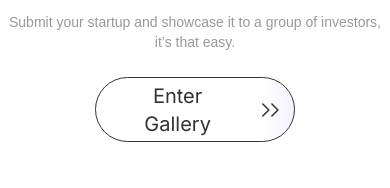
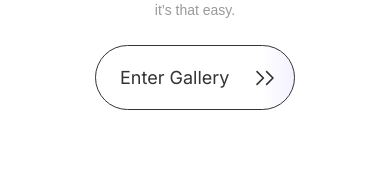
Before and after one commit to Probably-xyz/gallery, a Next.js app: page / in a window 390 px wide. Shown: the part 319-507 px from the top of the page. Built offline with nearby package versions, Linux system fonts and the light colour scheme; no server answers; a web font is replaced by a local one.

Commit message:
Overflow

```diff
--- a/app/layout.tsx
+++ b/app/layout.tsx
@@ -21,7 +21,7 @@ export default function RootLayout({
 }) {
   return (
     <html lang="en">
-      <body className="overflow-hidden">
+      <body >
         <NextAuthProvider>
           <Toaster />
           {modal}
--- a/components/button.component.tsx
+++ b/components/button.component.tsx
@@ -19,7 +19,7 @@ export const ExploreBtnHero = () => {
   return(
     <button className="gallery-btn-3 flex flex-row">
     <div className="flex my-auto shine-anim shine-anim-2">
-      <span style={Sub.style}   className="text-prbly-dark xl:text-2xl lg:text-lg sm:text-2xl text-xl flex my-auto ml-3"> Enter Gallery
+      <span style={Sub.style}   className="text-prbly-dark xl:text-2xl lg:text-lg sm:text-2xl text-lg flex my-auto ml-3"> Enter Gallery
         <RxDoubleArrowRight className="flex my-auto text-2xl text-prbly-dark ml-6"/>
       </span>
     </div>
--- a/components/layout/hero.tsx
+++ b/components/layout/hero.tsx
@@ -17,7 +17,7 @@ const Hero = () => {
 
   return (
 
-    <div className="max-w-screen-2xl flex lg:flex-row flex-col justify-between lg:px-24 md:px-12 2xl:py-60 xl:py-[200px] lg:py-[220px] md:py-40 py-44">
+    <div className="max-w-screen-2xl flex lg:flex-row flex-col justify-between lg:px-24 md:px-12 2xl:py-60 xl:py-[200px] lg:py-[220px] md:py-40 py-36">
       <div className="flex flex-col lg:mx-0 mx-auto">
         <div className={Main.className}>
           <h1 className="2xl:text-7xl xl:text-7xl lg:text-5xl md:text-5xl text-3xl hero uppercase leading-tight font-bold lg:text-left text-center">
```
